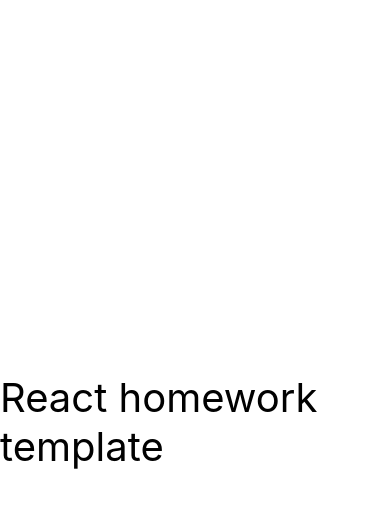
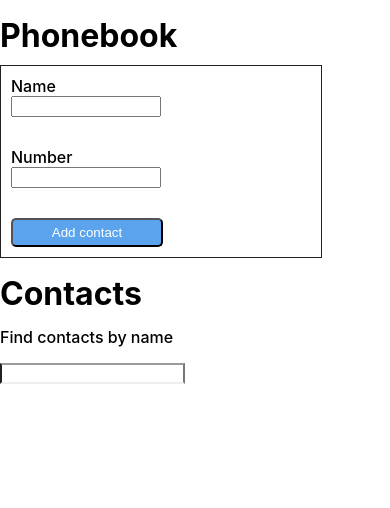
Before and after one commit to Myra77/goit-react-hw-06-phonebook, a React (Create React App) app: page / in a window 390 px wide. Shown: the top 508 px of the page. Built offline with nearby package versions, Linux system fonts and the light colour scheme.

Commit message:
copy of hw_phonebook_4

```diff
--- a/src/components/App.jsx
+++ b/src/components/App.jsx
@@ -1,16 +1,63 @@
+import { useEffect, useState, useRef } from "react";
+import { nanoid } from "nanoid";
+import { ContactForm } from "./ContactForm/ContactForm";
+import { Filter } from "./Filter/Filter";
+import { ContactList } from "./ContactList/ContactList";
+
 export const App = () => {
-  return (
-    <div
-      style={{
-        height: '100vh',
-        display: 'flex',
-        justifyContent: 'center',
-        alignItems: 'center',
-        fontSize: 40,
-        color: '#010101'
-      }}
-    >
-      React homework template
-    </div>
-  );
-};
+  const [contacts, setContacts] = useState([]);
+  const [filter, setFilter] = useState('');
+  const isFirstLaunch = useRef(true);
+
+  //   contacts: [
+  //     { id: 'id-1', name: 'Rosie Simpson', number: '459-12-56' },
+  //     { id: 'id-2', name: 'Hermione Kline', number: '443-89-12' },
+  //     { id: 'id-3', name: 'Eden Clements', number: '645-17-79' },
+  //     { id: 'id-4', name: 'Annie Copeland', number: '227-91-26' },
+  //   ],
+
+  const createUser = contact => {
+    setContacts(prevContacts => [...prevContacts, { ...contact, id: nanoid() }]);
+  };
+
+  const deleteContact = contactId => {
+    setContacts(prevContacts => prevContacts.filter(contact => contact.id !== contactId))
+  };
+
+  const onFilter = e => {
+    setFilter(e.currentTarget.value);
+  };
+
+  useEffect(() => {
+    const parsedContacts = JSON.parse(localStorage.getItem('contacts'));
+    if (parsedContacts) {
+      setContacts(parsedContacts);
+    }
+  }, []);
+
+  useEffect(() => {
+    if (isFirstLaunch.current) {
+      isFirstLaunch.current = false;
+      return;
+    }
+    const contactList = JSON.stringify(contacts);
+    if (contactList) {
+      localStorage.setItem('contacts', contactList);
+    }
+  }, [contacts]);
+
+    return (
+      <div>
+        <h1>Phonebook</h1>
+        <ContactForm createUser={createUser} />
+
+        <h2>Contacts</h2>
+        <Filter filter={filter} onChange={onFilter} />
+        <ContactList
+          contacts={contacts}
+          filter={filter}
+          onDelete={deleteContact}
+        />
+      </div>
+    );
+  };
--- /dev/null
+++ b/src/components/Contact/Contact.jsx
@@ -0,0 +1,22 @@
+import PropTypes from 'prop-types';
+import css from './Contact.module.css';
+
+export const Contact = ({ contact: { id, name, number }, onDelete }) => {
+    return (
+        <ul>
+            <li className={css['contact-wrapper']}>
+                {name}: <span>{number}</span>
+                <button className={css['delete-btn']} onClick={() => onDelete(id)}>Delete</button>
+            </li>
+        </ul>
+    )
+};
+
+Contact.propTypes = {
+    contact: PropTypes.shape ({
+        id: PropTypes.string.isRequired,
+        name: PropTypes.string.isRequired,
+        number: PropTypes.string.isRequired,
+    }),
+    onDelete: PropTypes.func.isRequired,
+};
--- /dev/null
+++ b/src/components/Contact/Contact.module.css
@@ -0,0 +1,23 @@
+.contact-wrapper {
+    display: flex;
+    width: 360px;
+    justify-content: space-between;
+    margin-bottom: 4px;
+    font-size: 500;
+}
+
+.delete-btn {
+    width: 100px;
+    height: 30px;
+    padding: 4px;
+    border: 1px solid grey;
+    border-radius: 4px;
+    cursor: pointer;
+};
+.delete-btn:hover,
+.delete-btn:focus {
+    background-color: tomato;
+    border-color: skyblue;
+    border-radius: 8px;
+    color: white;
+}
--- /dev/null
+++ b/src/components/ContactForm/ContactForm.jsx
@@ -0,0 +1,61 @@
+import { useState } from 'react';
+import css from './ContactForm.module.css';
+
+export const ContactForm = ({createUser}) => {
+    const [name, setName] = useState('');
+    const [number, setNumber] = useState('');
+
+
+    const handleInputChange = ({ target: { name, value } }) => {
+        if (name === 'name') setName(value);
+        else if (name === 'number') setNumber(value);
+    };
+
+    const handleSubmit = e => {
+        e.preventDefault();
+
+        createUser({
+            name,
+            number,
+        });
+
+        setName('');
+        setNumber('');
+    };
+
+        return (
+            <form
+                className={css.form}
+                autoComplete="off"
+                onSubmit={handleSubmit}
+            >
+            <label className={css['label-name']}>
+                <span className={css['label-text']}>Name</span>
+                <input
+                    className={css.input}
+                    value={name}
+                    type="text"
+                    name="name"
+                    onChange={handleInputChange}
+                    pattern="^[a-zA-Zа-яА-Я]+(([' -][a-zA-Zа-яА-Я ])?[a-zA-Zа-яА-Я]*)*$"
+                    title="Name may contain only letters, apostrophe, dash and spaces. For example Adrian, Jacob Mercer, Charles de Batz de Castelmore d'Artagnan"
+                    required
+                />
+            </label>
+            <label className={css['label-number']}>
+                <span className={css['label-text']}>Number</span>
+                <input
+                    className={css.input}
+                    value={number}
+                    type="tel"
+                    name="number"
+                    onChange={handleInputChange}
+                    pattern="\+?\d{1,4}?[-.\s]?\(?\d{1,3}?\)?[-.\s]?\d{1,4}[-.\s]?\d{1,4}[-.\s]?\d{1,9}"
+                    title="Phone number must be digits and can contain spaces, dashes, parentheses and can start with +"
+                    required
+                />
+            </label>
+            <button className={css['btn-add']}>Add contact</button>
+        </form>
+        );
+};
--- /dev/null
+++ b/src/components/ContactForm/ContactForm.module.css
@@ -0,0 +1,42 @@
+.form {
+    display: flex;
+    margin-top: 10px;
+    flex-direction: column;
+    gap: 20px;
+    width: 300px;
+    padding: 10px;
+    border: 1px solid #212121;
+}
+
+.label-name,
+.label-number {
+    display: flex;
+    flex-direction: column;
+    width: 150px;
+}
+
+.input {
+    margin-bottom: 10px;
+    outline: none;
+}
+
+.label-text {
+    margin-right: 5px;
+    font-weight: 500;
+}
+
+.btn-add {
+    padding: 5px;
+    width: 152px;
+    border-radius: 5px;
+    font-weight: 500;
+    color: #fff;
+    background-color: rgb(91, 164, 237);
+    cursor: pointer;
+}
+.btn-add:hover {
+    background-color: rgb(40, 215, 54);
+}
+.btn-add:focus {
+    border: 1px solid rgb(91, 164, 237);
+}
--- /dev/null
+++ b/src/components/ContactList/ContactList.jsx
@@ -0,0 +1,27 @@
+import PropTypes from 'prop-types';
+import css from './ContactList.module.css';
+import { Contact } from 'components/Contact/Contact';
+
+export const ContactList = ({ contacts, onDelete, filter }) => {
+    if (filter.length) {
+        contacts = contacts.filter(contact =>
+        contact.name.toLowerCase().includes(filter.toLowerCase()));
+    }
+    return (
+        <ul className={css.contactList}>
+            {contacts.map(contact => (
+                <li key={contact.id} className={css.contactListItem}>
+                    <Contact
+                    contact={contact}
+                    onDelete={onDelete} />
+                </li>
+            ))}
+        </ul>
+    );
+};
+
+ContactList.propTypes = {
+    contacts: PropTypes.array.isRequired,
+    onDelete: PropTypes.func.isRequired,
+    filter: PropTypes.string.isRequired,
+};
--- /dev/null
+++ b/src/components/ContactList/ContactList.module.css
@@ -0,0 +1,15 @@
+.contactList {
+    display: flex;
+    margin-top:10px;
+    padding:0;
+    flex-direction: column;
+    gap: 10px;
+}
+
+.contactListItem {
+    display: flex;
+    margin-bottom: 10px;
+    padding: 0;
+    border-top-right-radius: 5px;
+    border-bottom-right-radius: 5px;
+}
--- /dev/null
+++ b/src/components/Filter/Filter.jsx
@@ -0,0 +1,19 @@
+import PropTypes from 'prop-types';
+import css from './Filter.module.css';
+
+export const Filter = ({ onChange }) => {
+    return(
+        <div className={css.filter}>
+            <p className={css['filter-text']}>Find contacts by name</p>
+            <input className={css.input}
+                type="text"
+                name="filter"
+                onChange={onChange}
+            ></input>
+        </div>
+    );
+};
+
+Filter.propTypes = {
+    onChange: PropTypes.func.isRequired,
+};
--- /dev/null
+++ b/src/components/Filter/Filter.module.css
@@ -0,0 +1,16 @@
+.filter {
+    outline: none;
+    display: inline-grid;
+    margin-bottom: 10px;
+}
+
+.filter-text {
+    font-weight: 500;
+    /* margin-bottom: 5px; */
+}
+
+.input {
+    border-block-color: inherit;
+    outline: none;
+    text-align: left;
+}
--- a/src/index.css
+++ b/src/index.css
@@ -13,3 +13,34 @@
   font-family: source-code-pro, Menlo, Monaco, Consolas, 'Courier New',
     monospace;
 }
+
+h1,
+h2 {
+  margin-top: 16px;
+  margin-bottom: 10px;
+  font-size: 2em;
+  font-weight: bold;
+}
+
+p{
+  margin-top: 4px;
+}
+
+ul,
+ol {
+  list-style: none;
+  margin: 0;
+  padding: 0;
+}
+
+li {
+  list-style: none;
+  margin: 0;
+  padding: 0;
+}
+
+.root {
+  text-align: center;
+  height: 100vh;
+  position: relative;
+}
```
Also changed, not shown: package.json (+7 -0 lines), src/redux/store.js (added), 1 other file (tests, documents, lock files or other folders).
